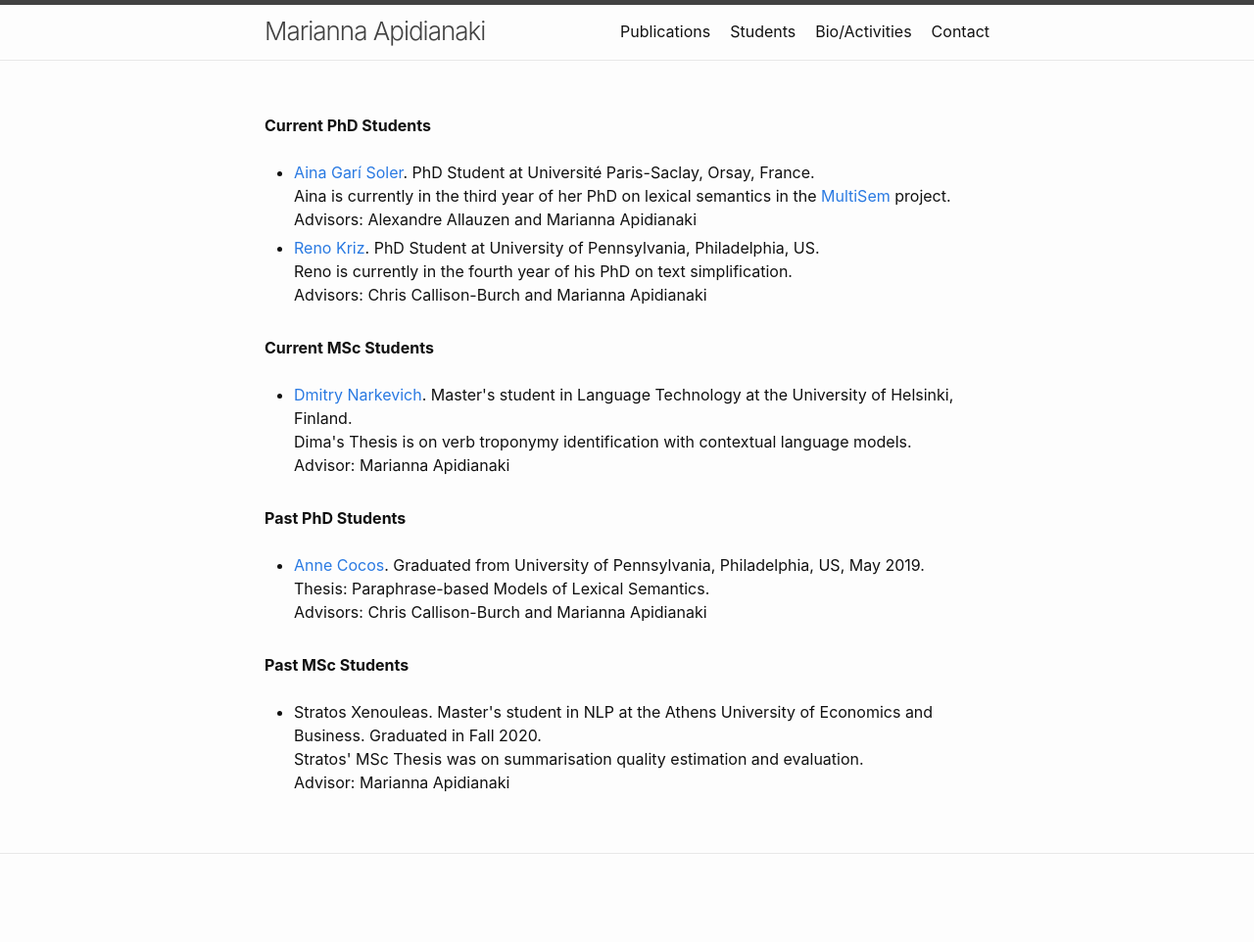
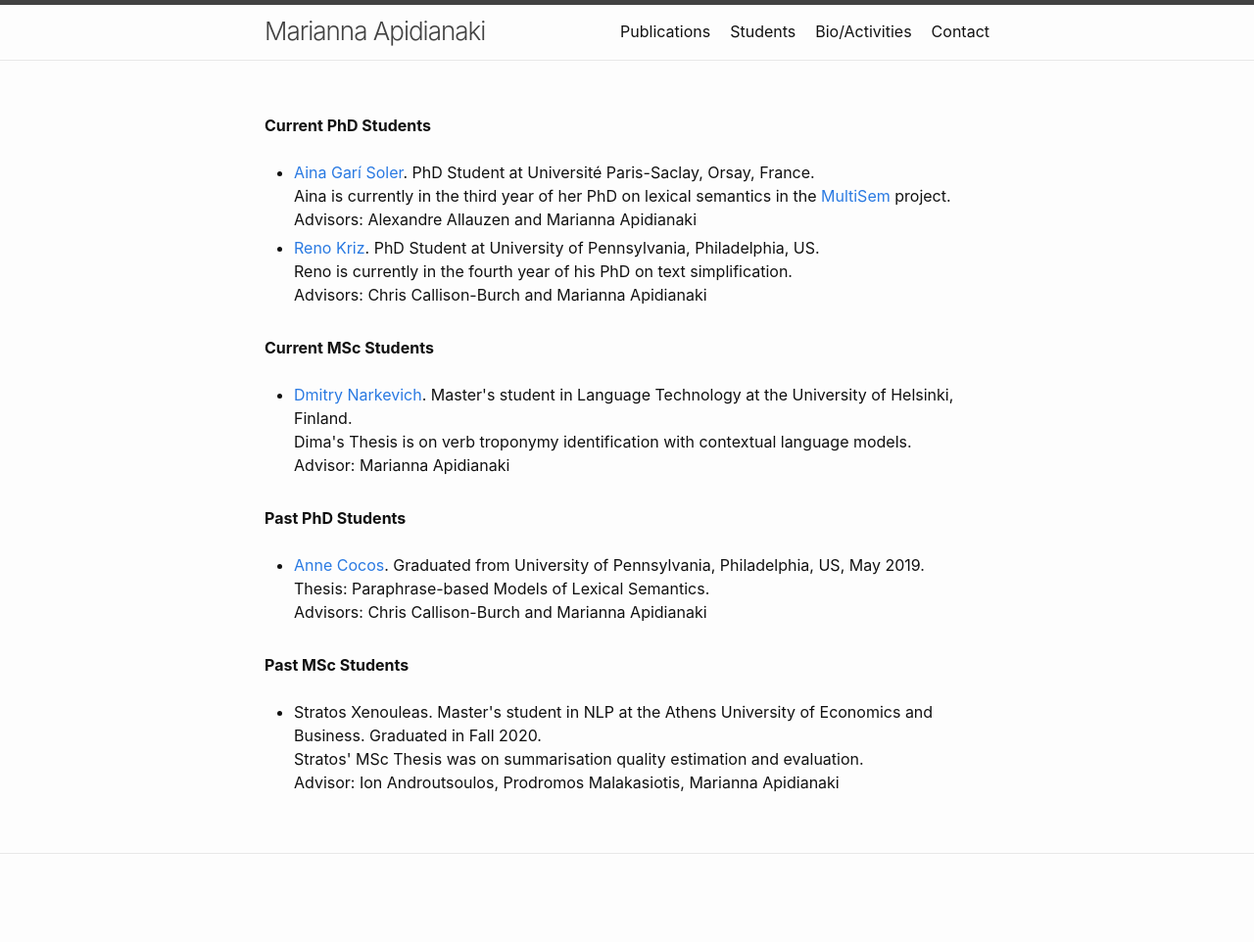
Before and after one commit to mariannaapi/mariannaapi.github.io, a Jekyll site: the page students/index.html, which Jekyll copies as it is, in a window 1280 px wide. Shown: the whole page at 98% size. Built offline with Jekyll 4.4.1, drawn with Linux system fonts in a browser that asks for light colours.

Commit message:
Update index.html

```diff
--- a/students/index.html
+++ b/students/index.html
@@ -90,7 +90,7 @@
 		  <br>
 	    Stratos' MSc Thesis was on summarisation quality estimation and evaluation.
 	<br>
-		 Advisor: Marianna Apidianaki
+		 Advisor: Ion Androutsoulos, Prodromos Malakasiotis, Marianna Apidianaki
 	  </li>
 
   </div>
```
